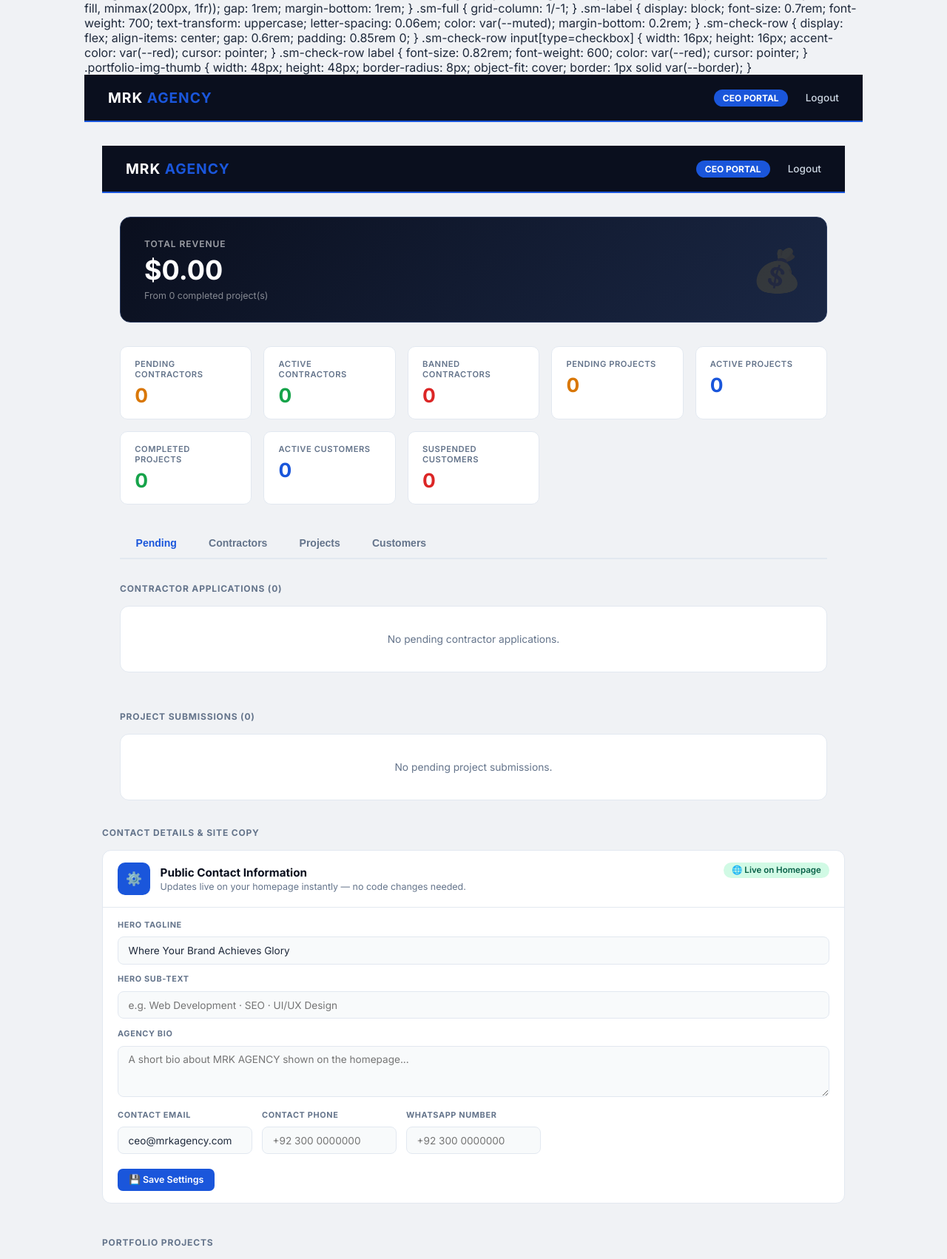
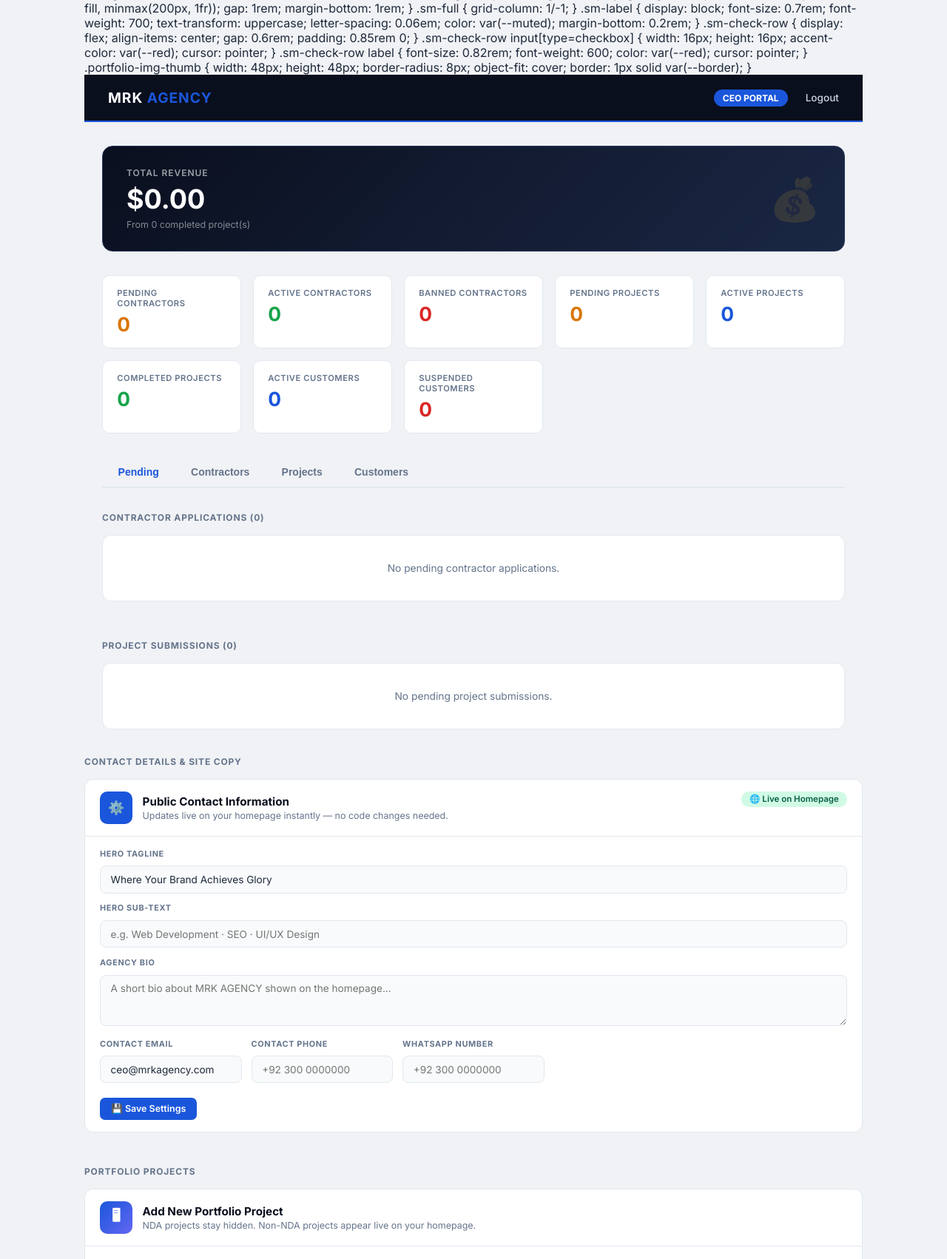
Before and after one commit to KhizarKhan714/MRK-AGENCY-, a Python web app: template templates/ceo_dashboard.html in a window 1280 px wide. Shown: the part 175-1877 px from the top of the page at 74% size. Run offline with Jinja, Linux system fonts and the light colour scheme; the template is opened without the code that fills it, so the values that code supplies are empty.

Commit message:
Update ceo_dashboard.html

```diff
--- a/templates/ceo_dashboard.html
+++ b/templates/ceo_dashboard.html
@@ -205,16 +205,6 @@
   </style>
 </head>
 <body>
-
-<nav>
-  <a href="/" class="nav-brand">MRK <span>AGENCY</span></a>
-  <div class="nav-right">
-    <span class="ceo-badge">CEO PORTAL</span>
-    <a href="/ceo-logout">Logout</a>
-  </div>
-</nav>
-
-<div class="page">
 
 <nav>
   <a href="/" class="nav-brand">MRK <span>AGENCY</span></a>
```
